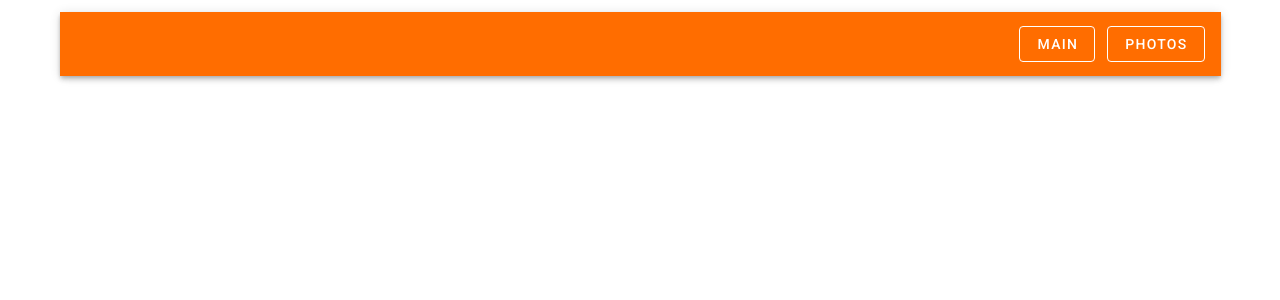
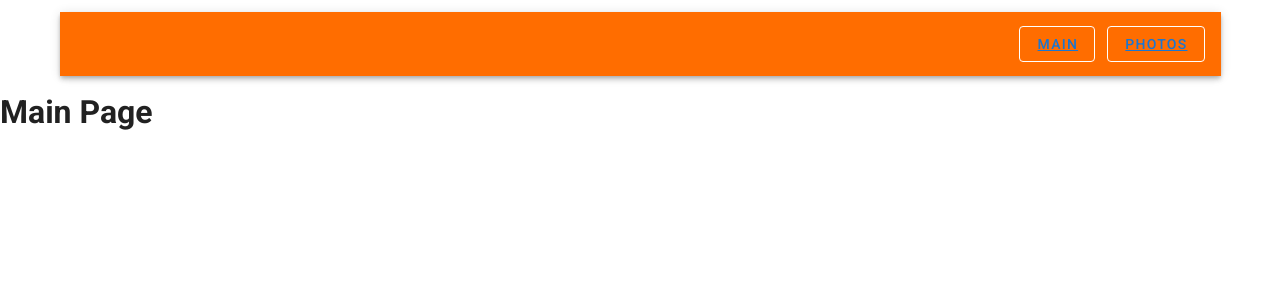
Before and after one commit to alexnas/vue2-simple-photogalary, a Vue app: page / in a window 1280 px wide. Shown: the top 300 px of the page. Built offline with nearby package versions, Linux system fonts and the light colour scheme.

Commit message:
Create router and make routing for two pages

```diff
--- a/package.json
+++ b/package.json
@@ -9,10 +9,12 @@
   "dependencies": {
     "core-js": "^3.8.3",
     "vue": "^2.6.14",
+    "vue-router": "^3.5.1",
     "vuetify": "^2.6.0"
   },
   "devDependencies": {
     "@vue/cli-plugin-babel": "~5.0.0",
+    "@vue/cli-plugin-router": "~5.0.0",
     "@vue/cli-service": "~5.0.0",
     "sass": "~1.32.0",
     "sass-loader": "^10.0.0",
--- a/src/App.vue
+++ b/src/App.vue
@@ -1,6 +1,7 @@
 <template>
 	<v-app>
 		<Navbar />
+		<router-view />
 	</v-app>
 </template>
 
--- a/src/components/Navbar.vue
+++ b/src/components/Navbar.vue
@@ -2,8 +2,12 @@
 	<v-container>
 		<v-app-bar color="orange accent-4" dark>
 			<v-spacer />
-			<v-btn outlined class="ml-3">Main</v-btn>
-			<v-btn outlined class="ml-3">Photos</v-btn>
+			<v-btn outlined class="ml-3">
+				<router-link to="/">Main</router-link>
+			</v-btn>
+			<v-btn outlined class="ml-3">
+				<router-link to="photo">Photos</router-link>
+			</v-btn>
 		</v-app-bar>
 	</v-container>
 </template>
--- a/src/main.js
+++ b/src/main.js
@@ -1,10 +1,12 @@
 import Vue from 'vue'
 import App from './App.vue'
 import vuetify from './plugins/vuetify'
+import router from './router'
 
 Vue.config.productionTip = false
 
 new Vue({
   vuetify,
+  router,
   render: h => h(App)
 }).$mount('#app')
--- /dev/null
+++ b/src/router/index.js
@@ -0,0 +1,25 @@
+import Vue from 'vue'
+import VueRouter from 'vue-router'
+import MainPage from '../pages/MainPage.vue'
+
+Vue.use(VueRouter)
+
+const routes = [
+  {
+    path: '/',
+    name: 'main',
+    component: MainPage
+  },
+  {
+    path: '/photo',
+    name: 'photo',
+    component: () => import('../pages/PhotosPage.vue')
+  }
+]
+
+const router = new VueRouter({
+  mode: 'history',
+  routes
+})
+
+export default router
```
Also changed, not shown: 1 other file (tests, documents, lock files or other folders).
